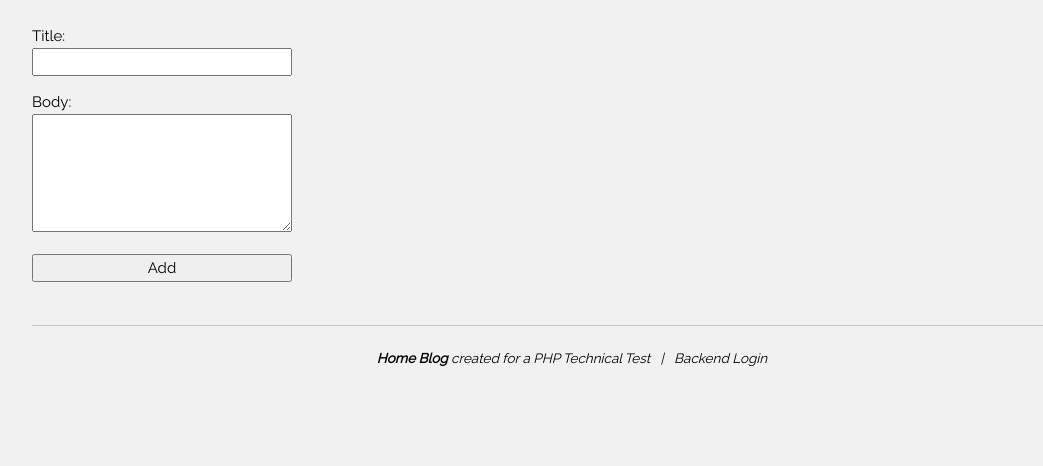
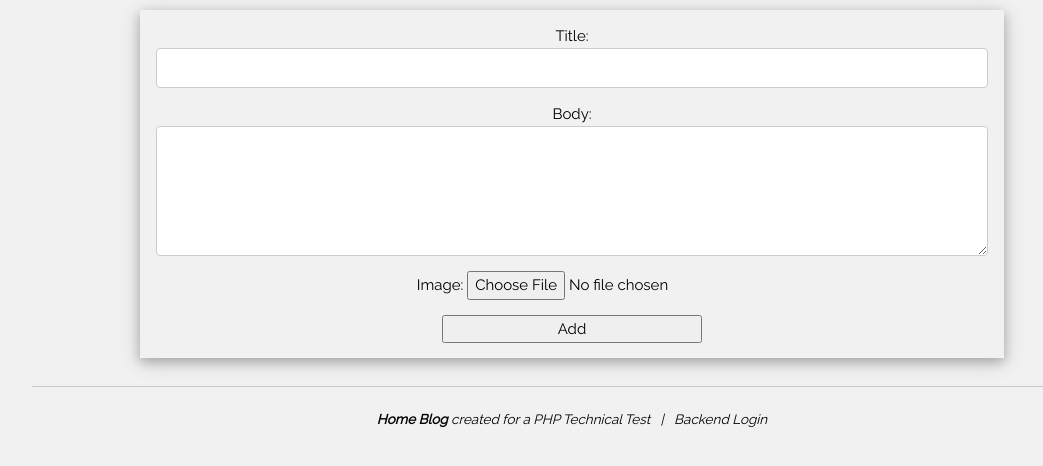
Before and after one commit to antranpk/blog, a PHP site: template View/add_post.php in a window 1280 px wide. Shown: the part 227-693 px from the top of the page, without its empty margins (68-1111 px from the left). Run offline with PHP 8.4, Linux system fonts and the light colour scheme; the template is opened without the code that fills it, so the values that code supplies are empty; some libraries are stand-ins or nearby versions.

Commit message:
thirt commit

```diff
--- a/View/add_post.php
+++ b/View/add_post.php
@@ -1,18 +1,20 @@
 
 <?php require 'inc/header.php' ?>
 <?php require 'inc/msg.php' ?>
-
-<form action="" method="post">
+<div class="center">
+<form action="" method="post" class="w3-container w3-card-4 w3-light-grey">
 
     <p><label for="title">Title:</label><br />
-        <input type="text" name="title" id="title" required="required" />
+        <input class="w3-input w3-border w3-round" type="text" name="title" id="title" required="required" />
     </p>
 
     <p><label for="body">Body:</label><br />
-        <textarea name="body" id="body" rows="5" cols="35" required="required"></textarea>
+        <textarea class="w3-input w3-border w3-round" name="body" id="body" rows="5" cols="35" required="required"></textarea>
     </p>
-
+    <p><label for="image">Image:</label>
+    	<input lass="w3-input w3-border w3-round" type="file" name="fileToUpload" id="fileToUpload" >
+    </p>
     <p><input type="submit" name="add_submit" value="Add" /></p>
 </form>
-
+</div>
 <?php require 'inc/footer.php' ?>
--- a/View/index.php
+++ b/View/index.php
@@ -43,7 +43,7 @@
   </div>
 
   <!-- Posts -->
-  <div class="w3-card-2 w3-margin" style="height: 700px;overflow: scroll;">
+  <div class="w3-card-2 w3-margin" style="max-height: 700px;overflow: scroll;">
     <div class="w3-container w3-padding">
       <h4>All Posts</h4>
     </div>
```
Also changed, not shown: db.sql (+1 -1 lines).
